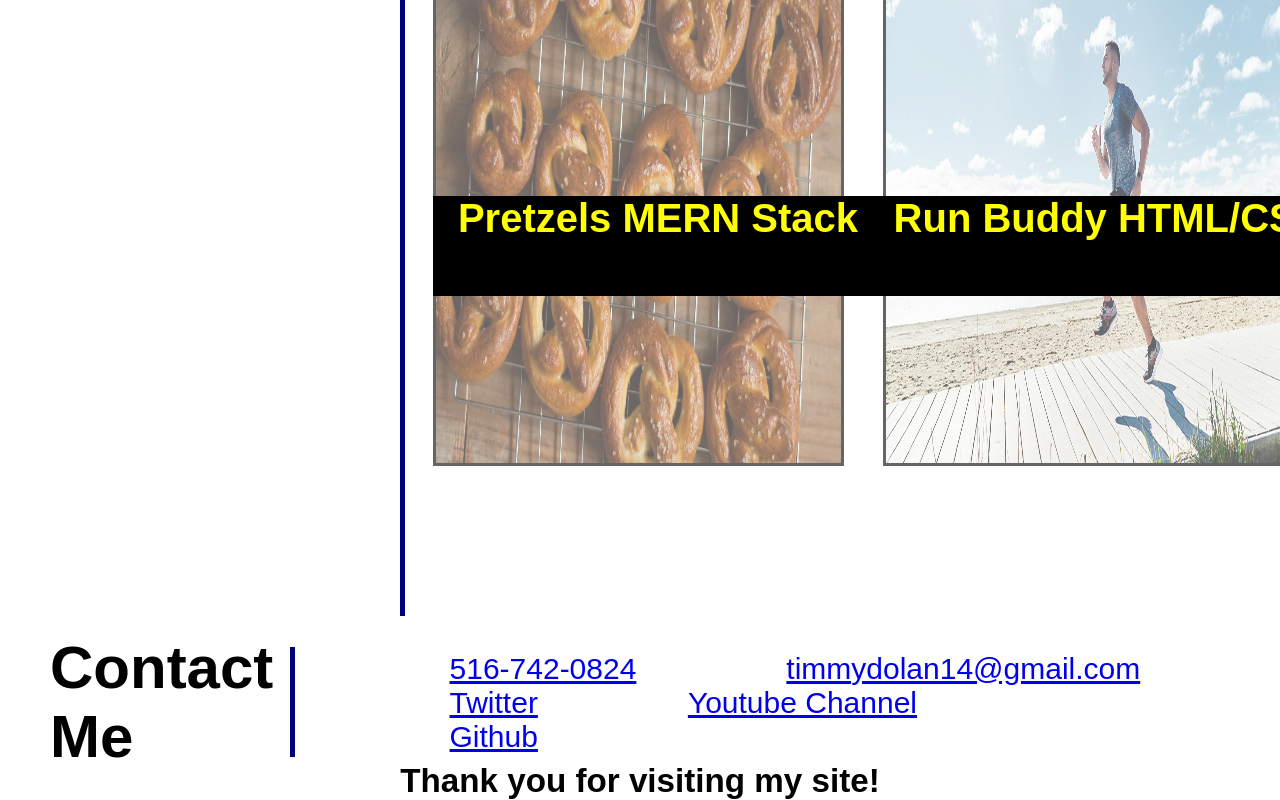
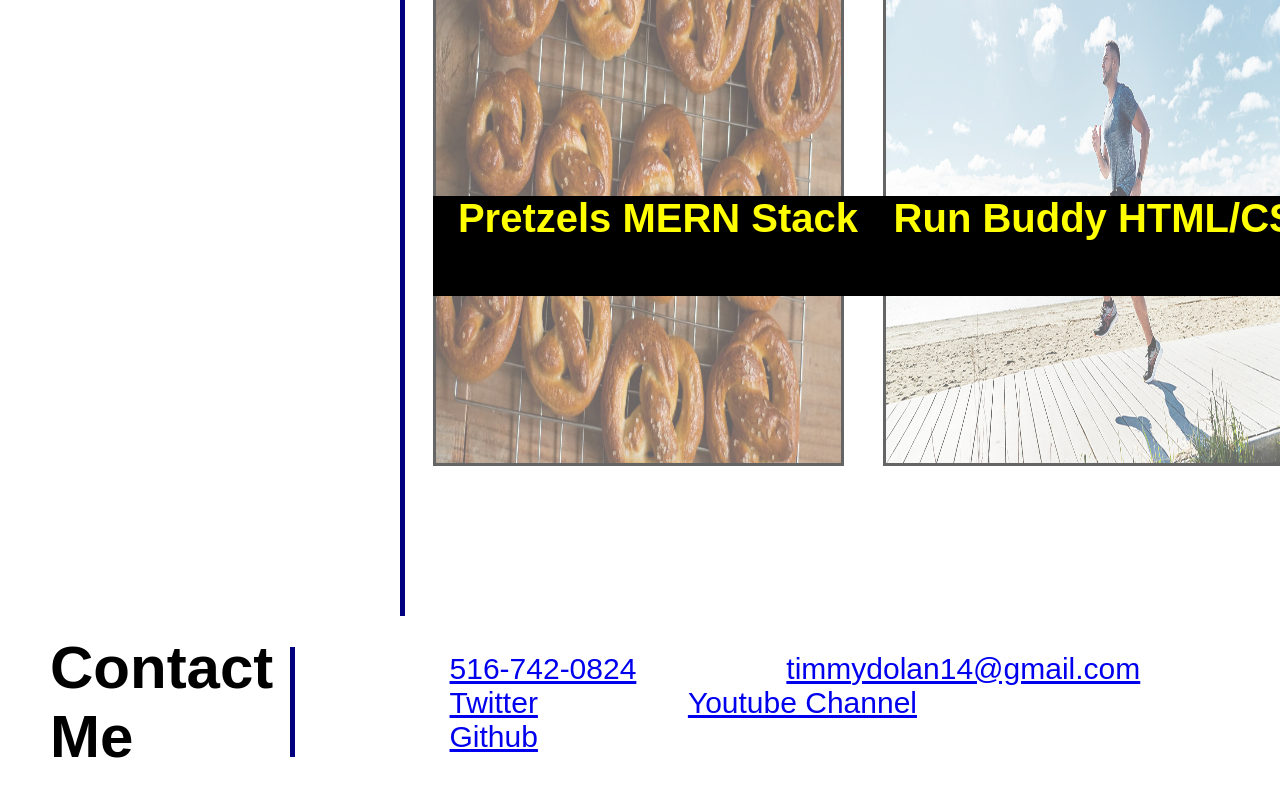
Before and after one commit to timdolan14/Challenge2, a plain HTML site: page index.html in a window 1280 px wide. Shown: the part 3062-3862 px from the top of the page. After the commit the page ends 3833 px from the top, so only its background shows below. Drawn offline with Linux system fonts and the light colour scheme.

Commit message:
Updated Files

```diff
--- a/Assets/style.css
+++ b/Assets/style.css
@@ -213,15 +213,6 @@ h3 {
     margin-left: 150px;
     display: flex;
 }
-
-/* Footer */
-
-footer {
-    text-align: Center;
-    color: black;
-    font-size: 40px;
-}
-
 /* Media Queries */
 
 @media screen and (max-width: 400px) {
--- a/index.html
+++ b/index.html
@@ -5,7 +5,6 @@
     <meta charset="UTF-8">
     <meta name="Viewport" content="" width=device-width, initial-scale="1.0">
     <title>Challenge 2</title>
-    <link rel="stylesheet" href="./Assets/reset.css" />
     <link rel="stylesheet" href="./Assets/style.css" />
 </head>
 
@@ -106,9 +105,6 @@
         </section>
         </div>
     </main>
-    <footer>
-        <h5>Thank you for visiting my site!</h5>
-    </footer>
 </body>
 
 </html>
```
Also changed, not shown: Assets/reset.css (deleted).
